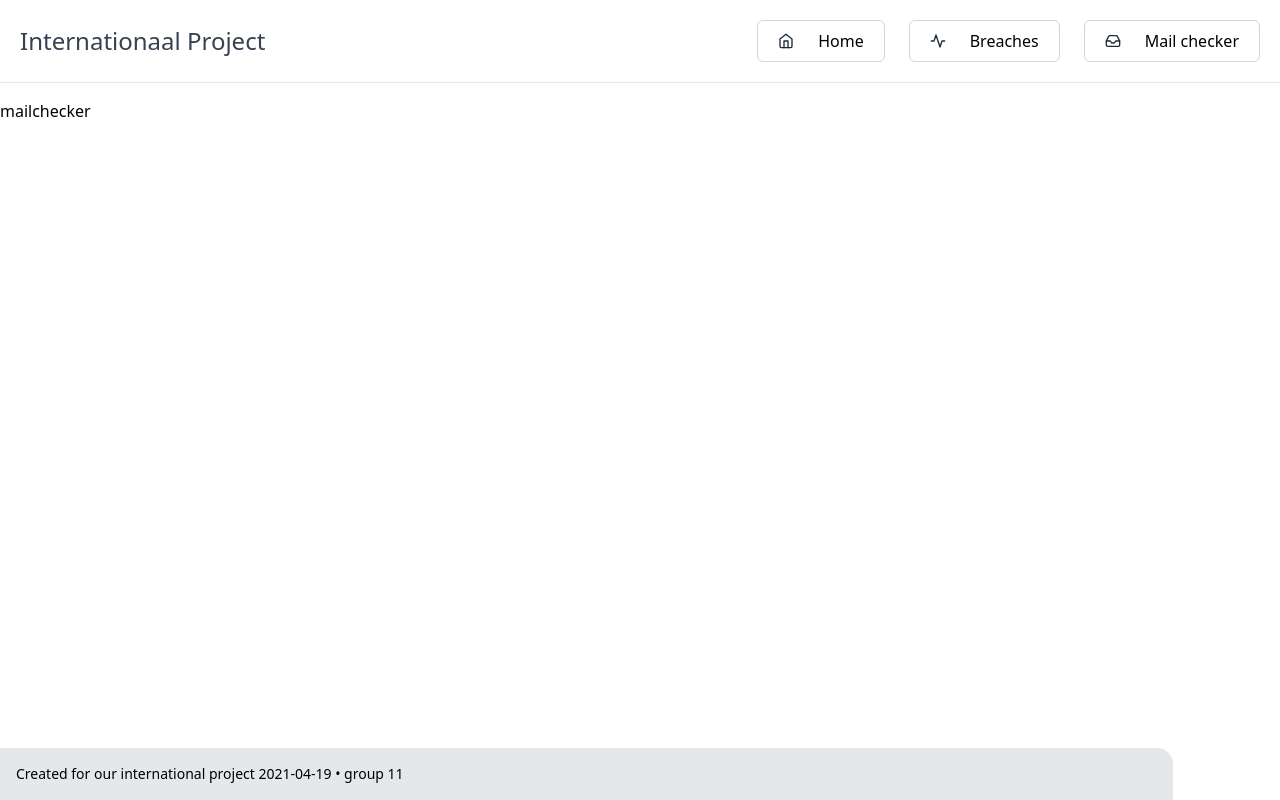
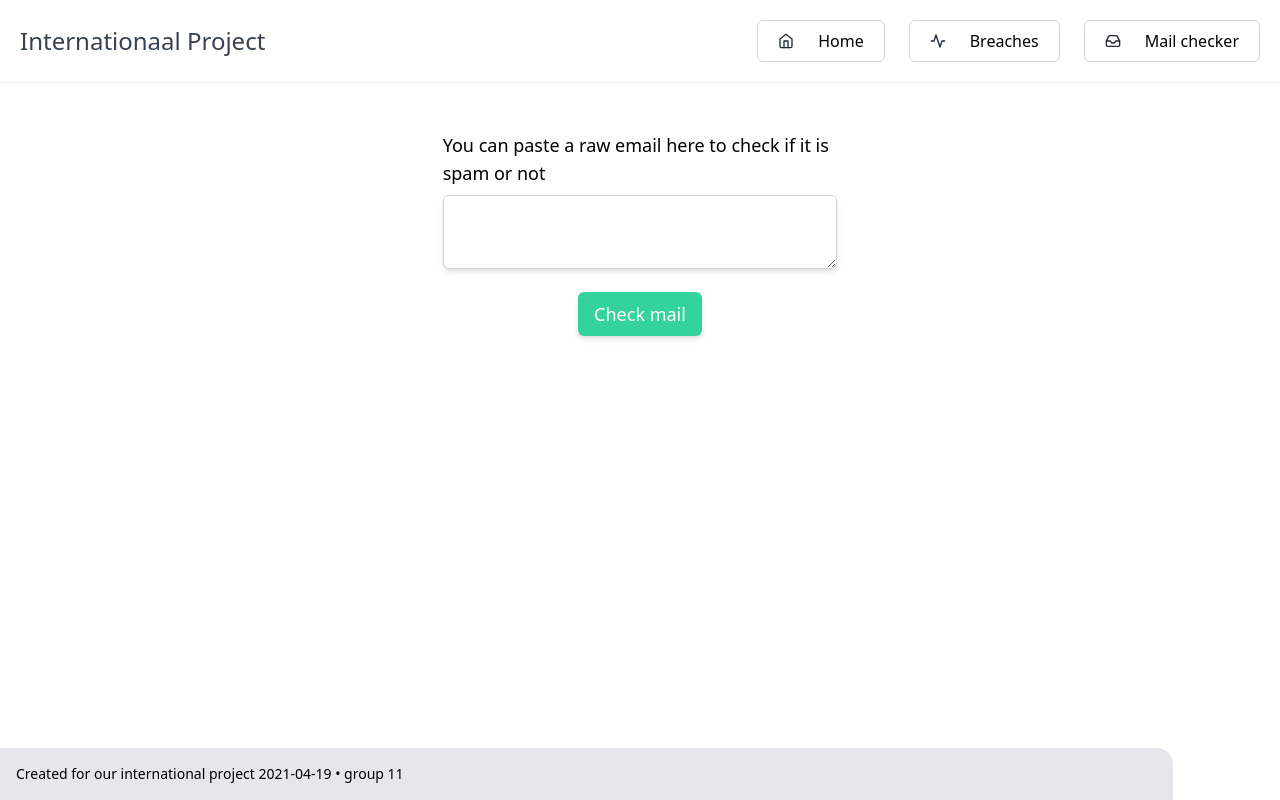
Before and after one commit to laurens-mesure/internationaal_project, a React (Create React App) app: page /mailcheck in a window 1280 px wide. Built offline with nearby package versions, Linux system fonts and the light colour scheme.

Commit message:
Added HTML form mailchecker

```diff
--- a/src/Components/MailChecker.tsx
+++ b/src/Components/MailChecker.tsx
@@ -1,7 +1,29 @@
 import React from "react";
 
 const MailChecker: React.FC = () => {
-    return <h1>mailchecker</h1>;
+    return (
+        <section className="p-4 mx-auto w-11/12 sm:w-2/3 xl:w-1/3 text-lg mt-4 mb-20">
+            <h1 className="mb-2">
+                You can paste a raw email here to check if it is spam or not
+            </h1>
+            <form onSubmit={(e) => handleSubmit(e)}>
+                <textarea
+                    required
+                    className="border border-gray-300 w-full rounded-md shadow-md mb-4 p-2"
+                ></textarea>
+                <input
+                    type="submit"
+                    className="block mx-auto py-2 px-4 text-center text-lg text-white bg-green-400 rounded-md shadow-md"
+                    value="Check mail"
+                />
+            </form>
+        </section>
+    );
+
+    function handleSubmit(e: React.FormEvent<HTMLFormElement>) {
+        e.preventDefault();
+        console.log("form filled out correctly");
+    }
 };
 
 export default MailChecker;
```
